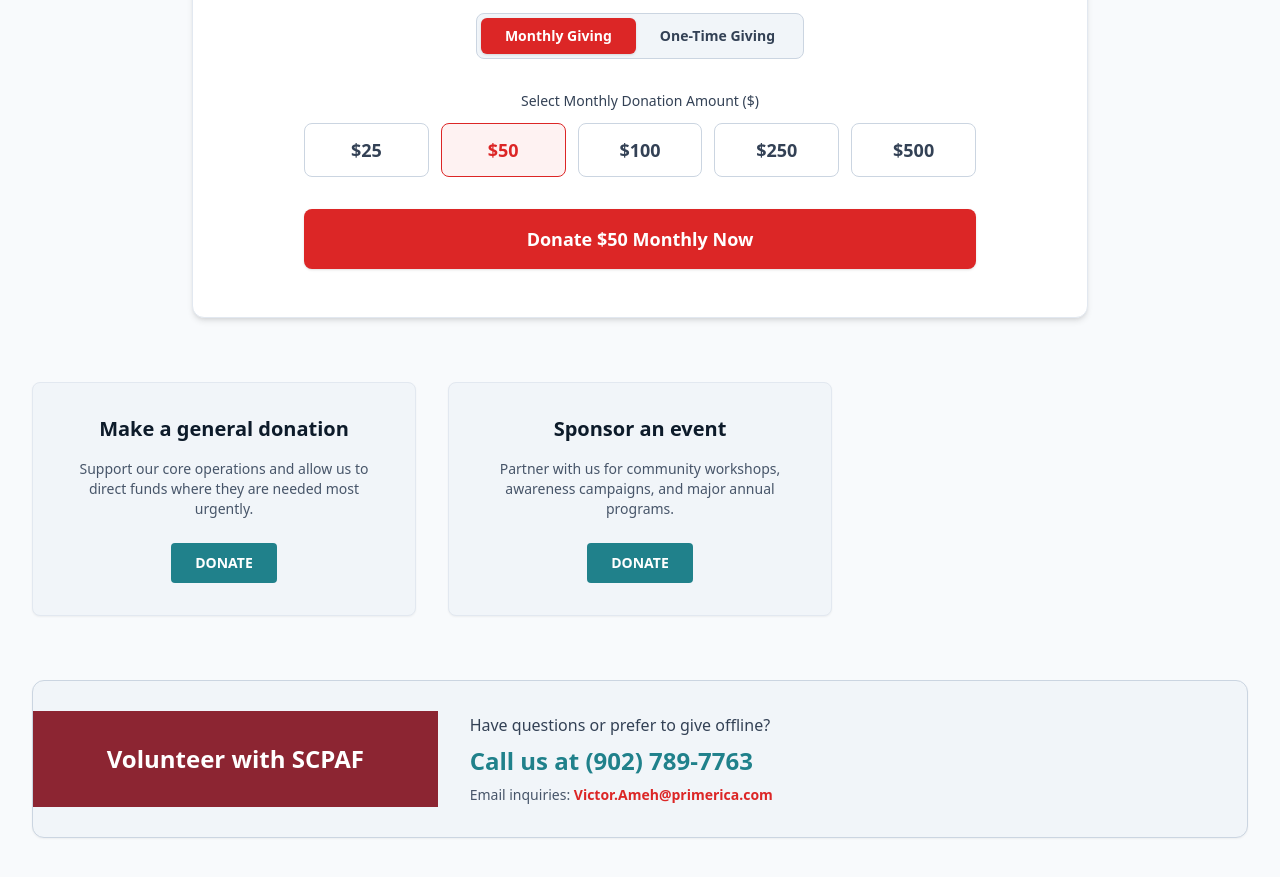
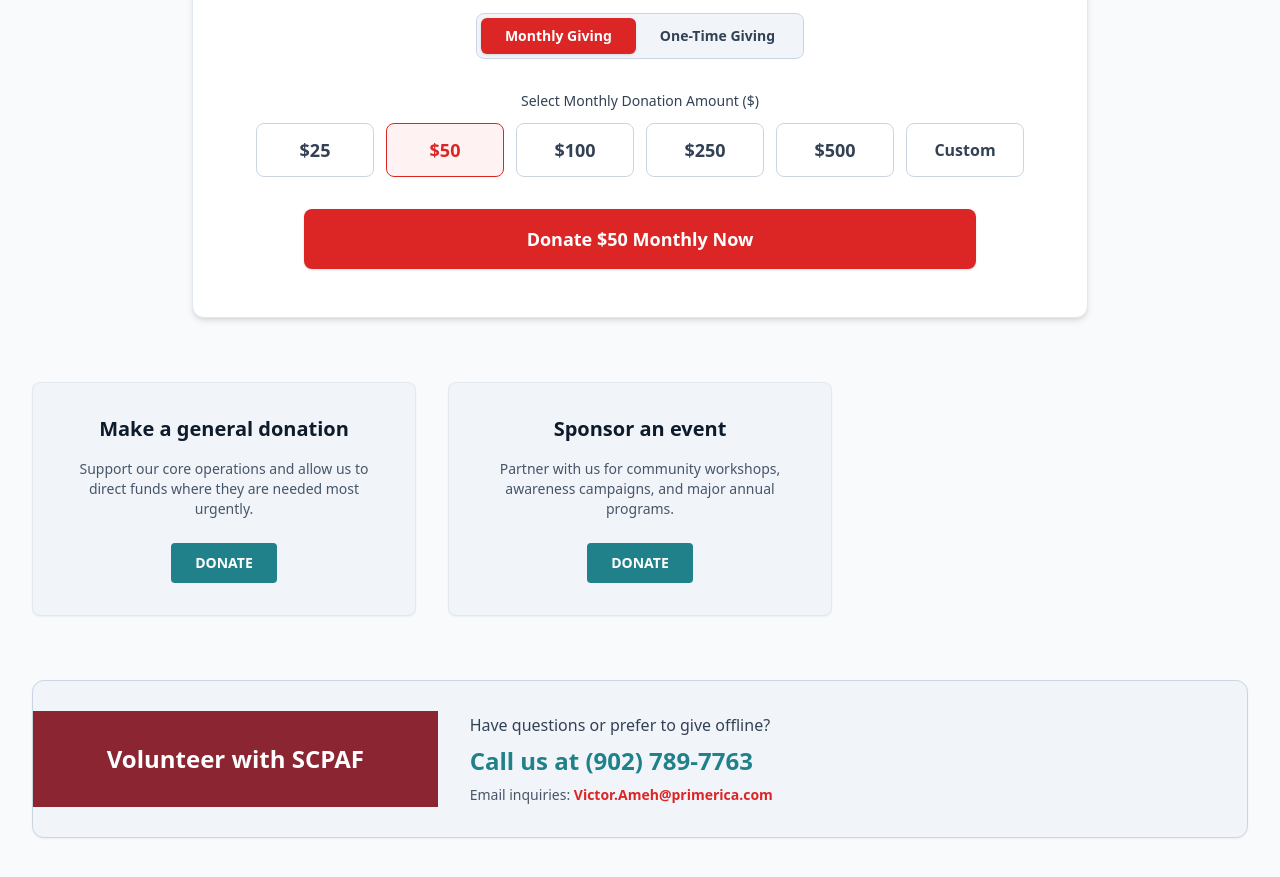
Before and after one commit to AdoleNG/scpaf, a React (Vite) app: page /sponsors/donate in a window 1280 px wide. Shown: the part 840-1717 px from the top of the page. Built offline with nearby package versions, Linux system fonts and the light colour scheme; no server answers.

Commit message:
updated Donate page3

```diff
--- a/src/pages/Sponsors/Donate.jsx
+++ b/src/pages/Sponsors/Donate.jsx
@@ -4,8 +4,28 @@ import { Link } from "react-router-dom";
 export default function Donate() {
   const [frequency, setFrequency] = useState("monthly"); // 'monthly' or 'onetime'
   const [selectedAmount, setSelectedAmount] = useState("50");
+  const [isCustom, setIsCustom] = useState(false);
+  const [customAmount, setCustomAmount] = useState("");
 
   const presetAmounts = ["25", "50", "100", "250", "500"];
+
+  const handlePresetClick = (amount) => {
+    setIsCustom(false);
+    setSelectedAmount(amount);
+  };
+
+  const handleCustomClick = () => {
+    setIsCustom(true);
+    setSelectedAmount(customAmount || "");
+  };
+
+  const handleCustomChange = (e) => {
+    const val = e.target.value;
+    setCustomAmount(val);
+    setSelectedAmount(val);
+  };
+
+  const finalAmount = isCustom ? customAmount : selectedAmount;
 
   return (
     <div className="w-full text-[#0D1B2A] pb-16">
@@ -80,14 +100,14 @@ export default function Donate() {
             <label className="block text-sm font-medium text-slate-700 mb-3 text-center">
               Select {frequency === "monthly" ? "Monthly" : "One-Time"} Donation Amount ($)
             </label>
-            <div className="grid grid-cols-3 md:grid-cols-5 gap-3 max-w-2xl mx-auto">
+            <div className="grid grid-cols-3 md:grid-cols-6 gap-3 max-w-3xl mx-auto">
               {presetAmounts.map((amount) => (
                 <button
                   key={amount}
                   type="button"
-                  onClick={() => setSelectedAmount(amount)}
+                  onClick={() => handlePresetClick(amount)}
                   className={`py-3 rounded-lg font-bold border transition text-lg ${
-                    selectedAmount === amount
+                    !isCustom && selectedAmount === amount
                       ? "border-red-600 bg-red-50 text-red-600"
                       : "border-slate-300 bg-white text-slate-700 hover:border-slate-400"
                   }`}
@@ -95,23 +115,54 @@ export default function Donate() {
                   ${amount}
                 </button>
               ))}
+
+              {/* Custom Amount Button */}
+              <button
+                type="button"
+                onClick={handleCustomClick}
+                className={`py-3 rounded-lg font-bold border transition text-sm md:text-base ${
+                  isCustom
+                    ? "border-red-600 bg-red-50 text-red-600"
+                    : "border-slate-300 bg-white text-slate-700 hover:border-slate-400"
+                }`}
+              >
+                Custom
+              </button>
             </div>
+
+            {/* Custom Amount Input Field (Shows when Custom is selected) */}
+            {isCustom && (
+              <div className="mt-4 max-w-xs mx-auto">
+                <div className="relative rounded-md shadow-sm">
+                  <div className="absolute inset-y-0 left-0 pl-3 flex items-center pointer-events-none text-slate-500 font-bold">
+                    $
+                  </div>
+                  <input
+                    type="number"
+                    min="1"
+                    placeholder="Enter amount"
+                    value={customAmount}
+                    onChange={handleCustomChange}
+                    className="block w-full pl-8 pr-4 py-3 border border-slate-300 rounded-lg focus:ring-red-500 focus:border-red-500 text-lg font-semibold"
+                  />
+                </div>
+              </div>
+            )}
           </div>
 
           <div className="max-w-2xl mx-auto text-center">
             <button
               type="button"
-              onClick={() => alert(`Thank you for choosing a ${frequency} gift of $${selectedAmount}! Payment gateway integration goes here.`)}
+              onClick={() => alert(`Thank you for choosing a ${frequency} gift of $${finalAmount || 0}! Payment gateway integration goes here.`)}
               className="w-full bg-red-600 hover:bg-red-700 text-white font-bold py-4 rounded-lg shadow transition text-lg"
             >
-              Donate ${selectedAmount} {frequency === "monthly" ? "Monthly" : ""} Now
+              Donate ${finalAmount || "0"} {frequency === "monthly" ? "Monthly" : ""} Now
             </button>
           </div>
         </div>
 
-        {/* 3 Donation Path Cards (matching your example design intent) */}
+        {/* 3 Donation Path Cards */}
         <div className="grid md:grid-cols-3 gap-8 mb-16">
-
           <div className="bg-slate-100 rounded-lg border border-slate-200 p-8 text-center flex flex-col justify-between shadow-sm">
             <div>
               <h4 className="font-bold text-xl text-[#0D1B2A] mb-4">Make a general donation</h4>
@@ -126,7 +177,7 @@ export default function Donate() {
             </div>
           </div>
 
-                    <div className="bg-slate-100 rounded-lg border border-slate-200 p-8 text-center flex flex-col justify-between shadow-sm">
+          <div className="bg-slate-100 rounded-lg border border-slate-200 p-8 text-center flex flex-col justify-between shadow-sm">
             <div>
               <h4 className="font-bold text-xl text-[#0D1B2A] mb-4">Sponsor an event</h4>
               <p className="text-slate-600 text-sm mb-6">
@@ -139,7 +190,6 @@ export default function Donate() {
               </Link>
             </div>
           </div>
-
         </div>
 
         {/* Bottom Contact Footer Banner */}
```
